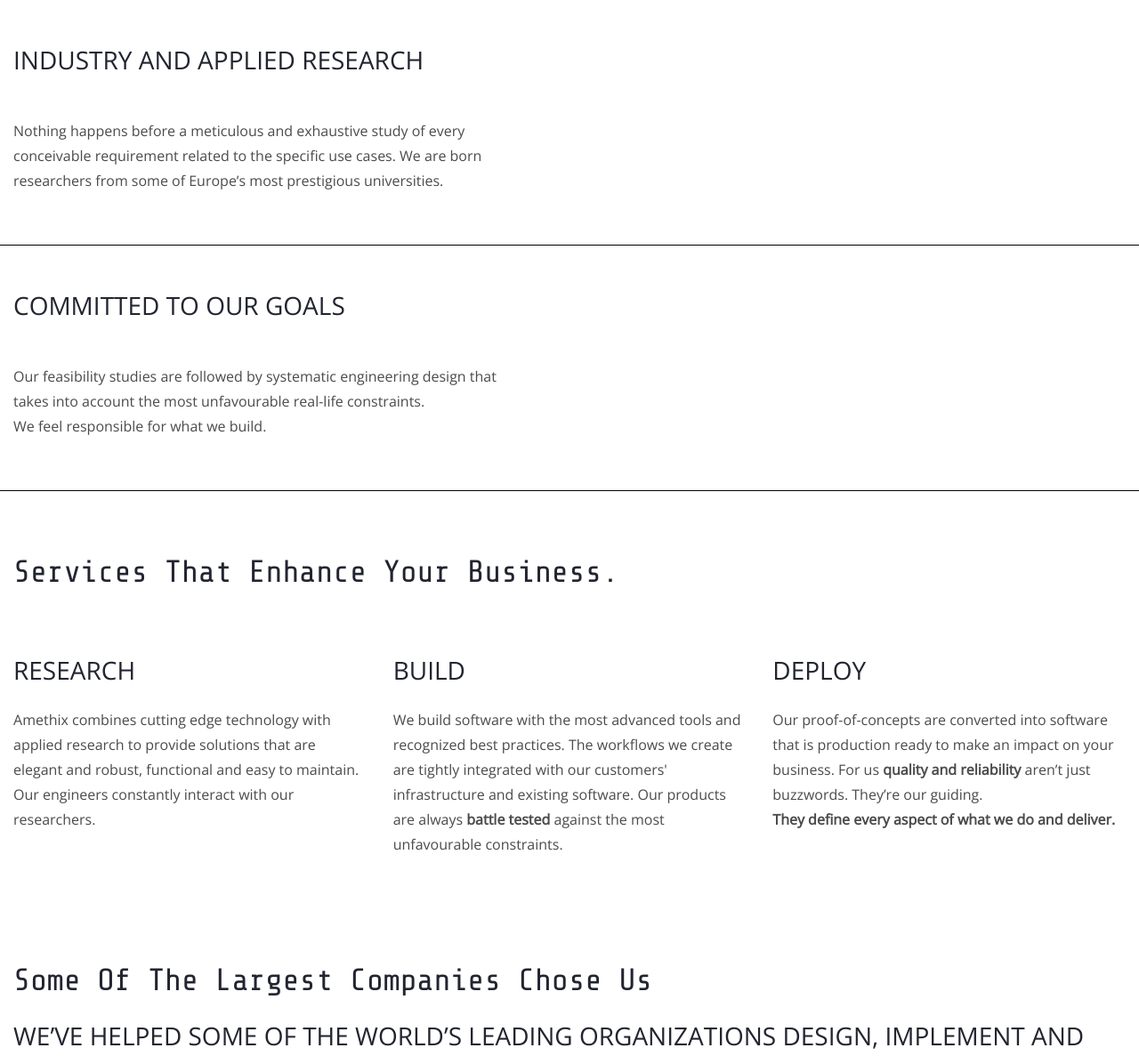
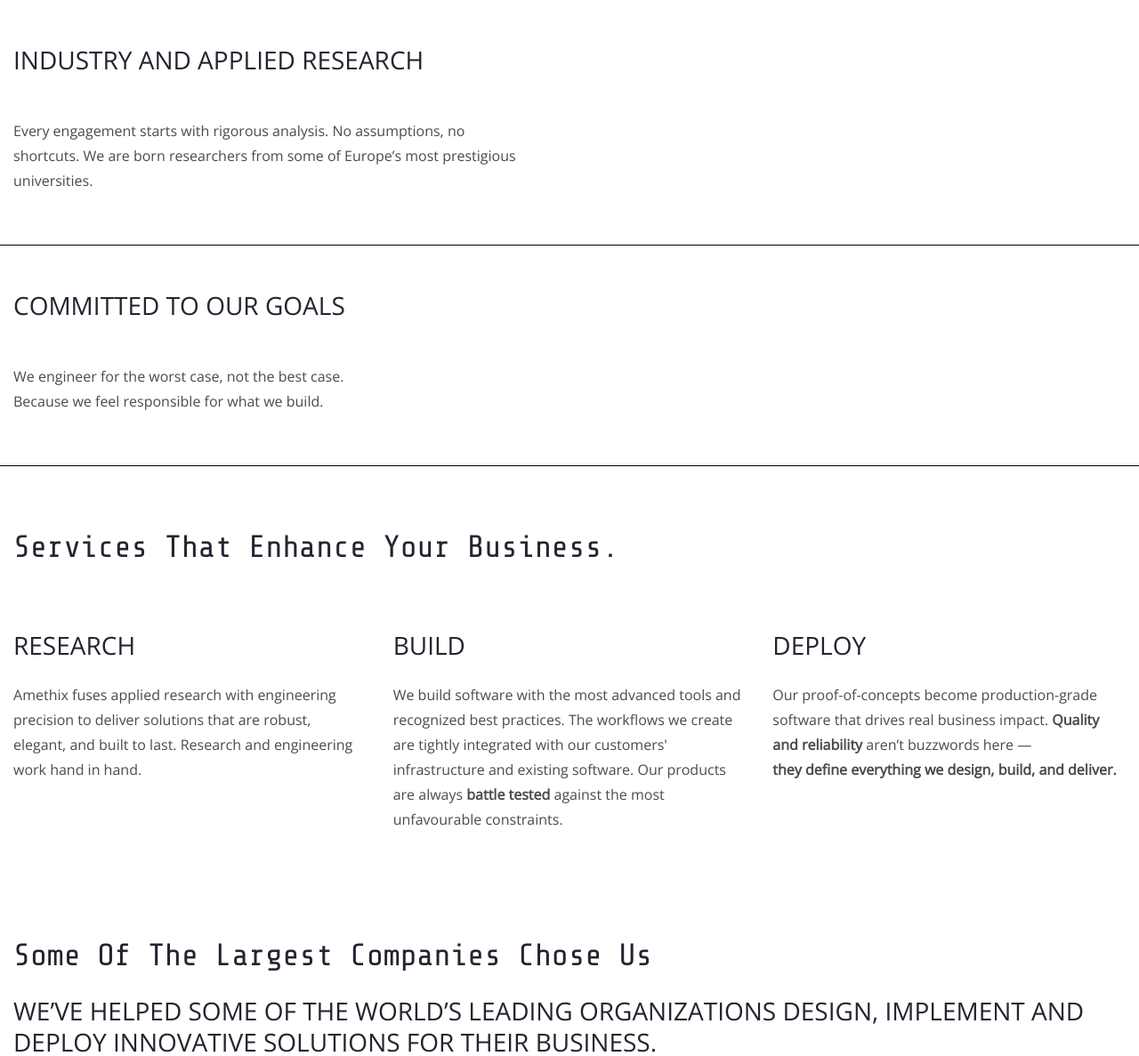
Before and after one commit to fgadaleta/amethix-webpage, a Jekyll site: the page built from about.html, in a window 1280 px wide and 1400 px high, scrolled down 1235 px. Shown: the part 123-1310 px from the top of the window at 89% size. Built offline with Jekyll 4.4.1, drawn with Linux system fonts in a browser that asks for light colours; nearby versions of some CDN libraries; comment, search, counter and statistics services are not loaded; some of the changed text lies outside the part shown.

Commit message:
rephrase

```diff
--- a/_config.yml
+++ b/_config.yml
@@ -14,7 +14,7 @@
 contact_form_action: "https://formspree.io/f/xpvralvx"
 # mailchimp_list: "https://themeix.us16.list-manage.com/subscribe/post?u=307862c135e4548eecf86f389&amp;id=342411fb35"
 # footer_content: "A way of thinking"
-copyright : "&copy; 2025 Amethix Technologies.<br />All rights reserved."
+copyright : "&copy; 2026 Amethix Technologies.<br />All rights reserved."
 # page header default image
 cover_image: "/assets/images/bg/about-bg.jpg"
 # google_map_api: "https://maps.googleapis.com/maps/api/js?key=AIzaSyDnh74UN6BKgq9U5fMNGhdZOSpmM_QnZqs"
--- a/_data/homepage_1.yml
+++ b/_data/homepage_1.yml
@@ -14,15 +14,15 @@
 services:
 - title : "Research"
   icon : "ti-ruler-pencil"
-  content : "We analyse your request and study potential solutions"
+  content : "We dig deep into your challenge and identify the most viable solutions"
 
 - title : "Design"
   icon : "ti-announcement"
-  content : "Our researchers and engineers develop a prototype and validate feasibility"
+  content : "We prototype, stress-test, and validate before a single line of production code is written"
 
 - title : "Deploy"
   icon : "ti-palette"
-  content : "We integrate our solution with your business workflow"
+  content : "We ship production-ready systems that integrate seamlessly with your existing infrastructure"
 
 
 ########################### Testimonial ###########################
--- a/about.html
+++ b/about.html
@@ -74,8 +74,8 @@
 					<h4 class="mb-5 mt-2 typewrite" data-text="Industry and applied research" data-delay="40"></h4>
 
 					<p class="common-BodyText">
-						Nothing happens before a meticulous and exhaustive study of every conceivable requirement related to the
-						specific use cases. We are born researchers from some of Europe’s most prestigious universities.
+						Every engagement starts with rigorous analysis. No assumptions, no shortcuts.
+						We are born researchers from some of Europe’s most prestigious universities.
 					</p>
 					<!-- <p class="common-BodyText">
 						Because every problem is different, we believe in customized solutions.
@@ -112,10 +112,9 @@
 				<!-- <h4 class="mb-5 mt-2">Committed to our goals </h4> -->
 				<h4 class="mb-5 mt-2 typewrite" data-text="Committed to our goals" data-delay="40"></h4>
 				<p class="common-BodyText">
-					Our feasibility studies are followed by systematic engineering design that takes into account the most unfavourable
-					real-life constraints.
+					We engineer for the worst case, not the best case.
 					<br />
-					We feel responsible for what we build.
+					Because we feel responsible for what we build.
 					</p>
 			<!-- </div> -->
 		</div>
@@ -144,8 +143,8 @@
 					<!-- <img src="/assets/images/icons/research-light.png" width="80px" style="opacity: 0.6;"> -->
 
 					<h4 class="my-4 text-whiteX">Research</h4>
-					<p class="  text-smaller">Amethix combines cutting edge technology with applied research to provide solutions that are elegant and robust,
-						functional and easy to maintain. Our engineers constantly interact with our researchers.
+					<p class="  text-smaller">Amethix fuses applied research with engineering precision to deliver solutions that are robust, elegant, and built to last.
+						Research and engineering work hand in hand.
 					</p>
 				</div>
 			</div>
@@ -166,10 +165,9 @@
 					<!-- <i class="ti-palette text-color"></i> -->
 					<!-- <img src="/assets/images/icons/rocket-light.png" width="80px" style="opacity: 0.6;"> -->
 					<h4 class="my-4 text-whiteX">Deploy</h4>
-					<p class="  text-smaller">Our proof-of-concepts are converted into software that is production ready to make an
-						impact on your business.
-						For us <b> quality and reliability</b> aren’t just buzzwords. They’re our guiding. <br />
-						<b>They define every aspect of what we do and deliver.</b>
+					<p class="  text-smaller">Our proof-of-concepts become production-grade software that drives real business impact.
+						<b>Quality and reliability</b> aren’t buzzwords here — <br />
+						<b>they define everything we design, build, and deliver.</b>
 						</p>
 				</div>
 			</div>
```
Also changed, not shown: _includes/get-started.html (+6 -6 lines), capabilities.html (+3 -4 lines).
